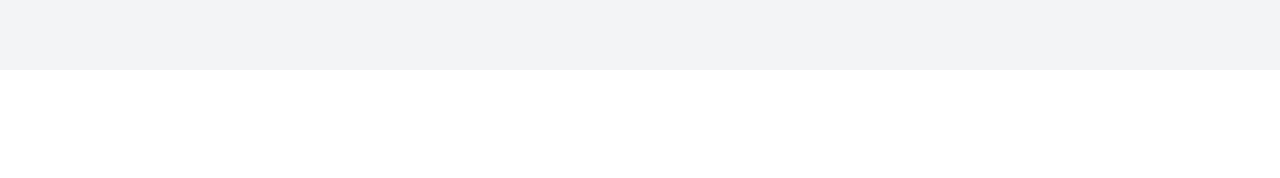
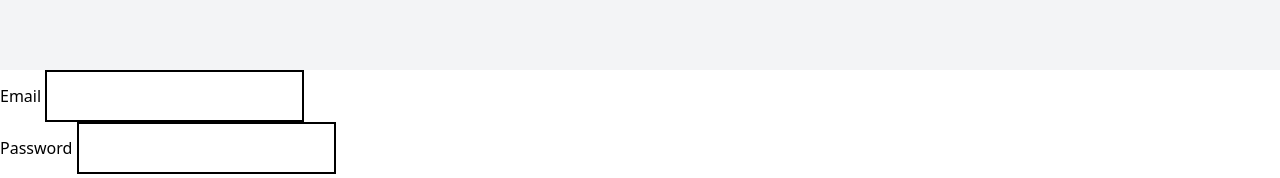
Before and after one commit to frontenddevtrainer/educommerce-aug, an Angular app: page / in a window 1280 px wide. Shown: the part 1560-1738 px from the top of the page. Before the commit the page ends 1630 px from the top, so only its background shows below. Built offline with nearby package versions, Linux system fonts and the light colour scheme; data requests are answered from the project's data file.

Commit message:
added register form

```diff
--- a/db/data.json
+++ b/db/data.json
@@ -1,5 +1,11 @@
 {
-  "users": [],
+  "users": [
+    {
+      "email": "dadas@dasda.das",
+      "password": "$2a$10$gaFRiO2GFMd3ZZBxd3lVYOaGHKW1eyl2EOaUPVoweSDoEcanxm6Pq",
+      "id": 1
+    }
+  ],
   "products": [
     {
       "id": 1,
--- a/src/app/app.config.ts
+++ b/src/app/app.config.ts
@@ -10,6 +10,6 @@ export const appConfig: ApplicationConfig = {
   providers: [
     provideZoneChangeDetection({ eventCoalescing: true }),
     provideRouter(routes),
-    provideHttpClient(withInterceptors([AuthInterceptor, MockAPIInteceptor])),
+    provideHttpClient(withInterceptors([])),
   ],
 };
--- /dev/null
+++ b/src/app/components/forms/register-user/register-user.component.html
@@ -0,0 +1,11 @@
+<form [formGroup]="registerForm" (ngSubmit)="registerUser()">
+  <p>
+    Email
+    <input formControlName="email" type="text" class="border-black border-2 p-3" />
+  </p>
+  <p>
+    Password
+    <input formControlName="password" type="password" class="border-black border-2 p-3" />
+  </p>
+  <button>Register User</button>
+</form>
--- /dev/null
+++ b/src/app/components/forms/register-user/register-user.component.ts
@@ -0,0 +1,28 @@
+import { HttpClient } from '@angular/common/http';
+import { Component, inject } from '@angular/core';
+import { FormBuilder, ReactiveFormsModule, Validators } from '@angular/forms';
+
+@Component({
+  selector: 'edu-register-user',
+  standalone: true,
+  imports: [ReactiveFormsModule],
+  templateUrl: './register-user.component.html',
+  styleUrl: './register-user.component.css',
+})
+export class RegisterUserComponent {
+  fb = inject(FormBuilder);
+  http = inject(HttpClient);
+
+  registerForm = this.fb.group({
+    email: ['', [Validators.required]],
+    password: ['', [Validators.required]],
+  });
+
+  registerUser() {
+    this.http
+      .post('http://localhost:5500/users', this.registerForm.value)
+      .subscribe(() => {
+
+      });
+  }
+}
--- a/src/app/pages/homepage/homepage.component.html
+++ b/src/app/pages/homepage/homepage.component.html
@@ -33,3 +33,4 @@
   [images]="images"
 ></edu-hero-banner> -->
 <edu-collections [collections]="$listing | async"></edu-collections>
+<edu-register-user></edu-register-user>
```
Also changed, not shown: src/app/pages/homepage/homepage.component.ts (+7 -1 lines), src/app/components/forms/register-user/register-user.component.css (added), 1 other file (tests, documents, lock files or other folders).
